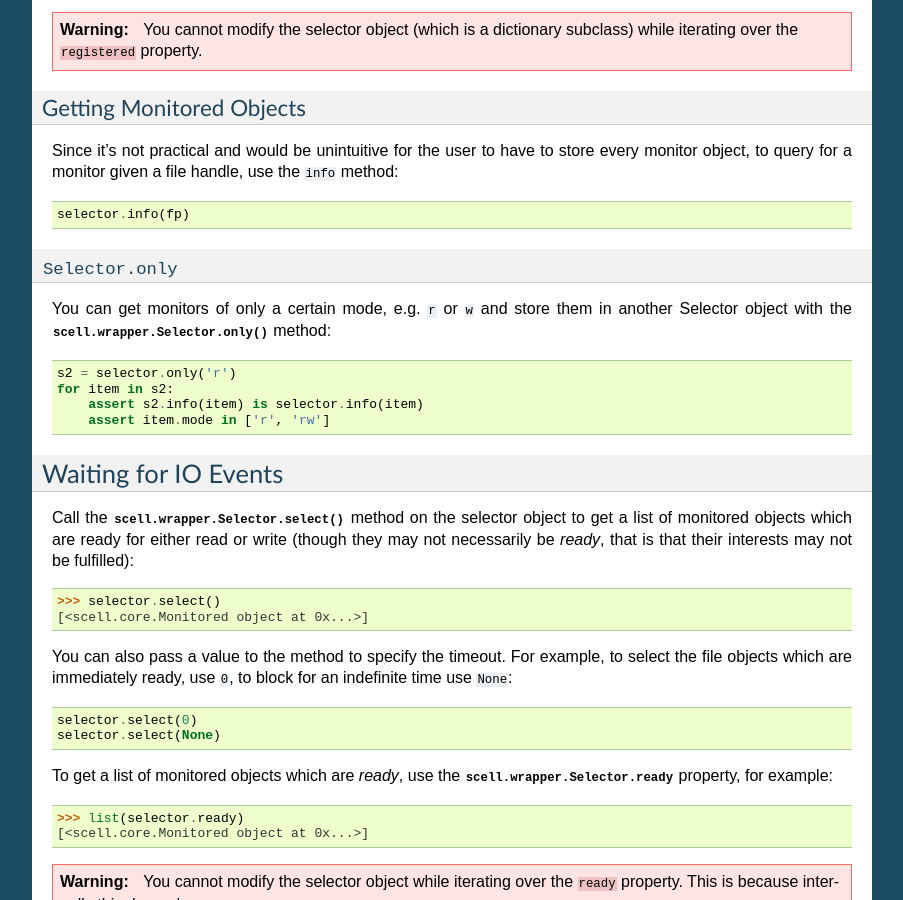
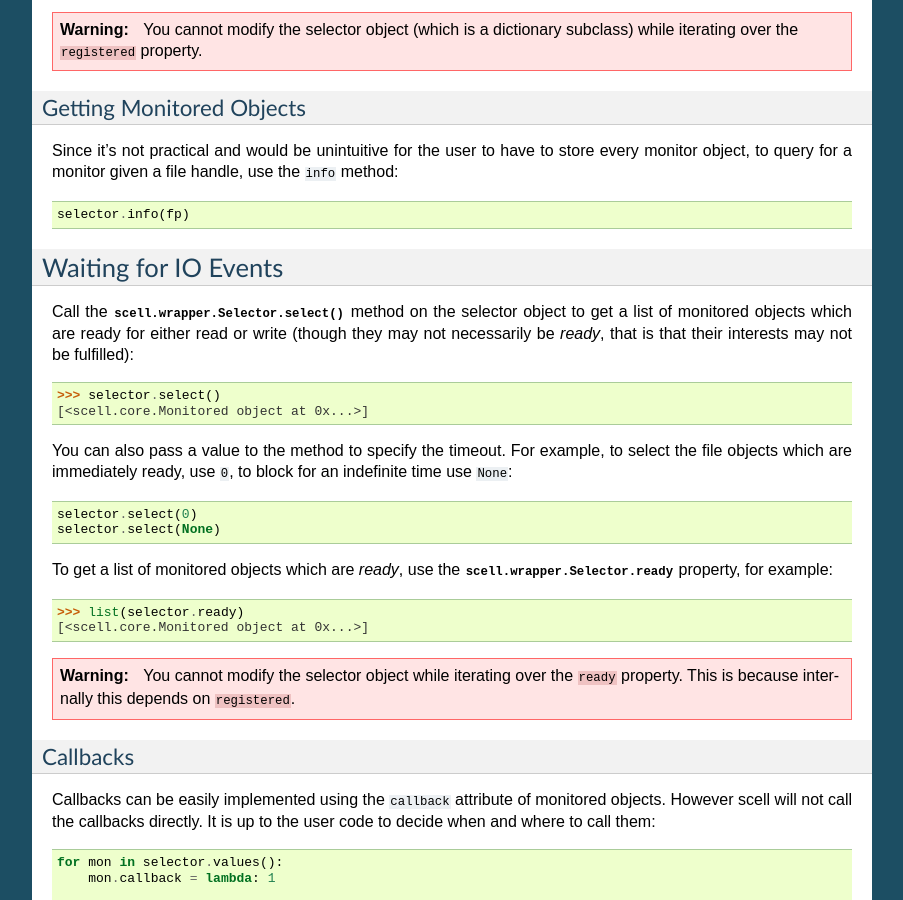
Before and after one commit to eugene-eeo/scell, a Sphinx documentation site: the page built from docs/guide.rst, in a window 1280 px wide and 900 px high, scrolled down 885 px. Shown: the whole window, without its empty margins (198-1101 px from the left). Built offline with Sphinx 7.4.7, drawn with Linux system fonts in a browser that asks for light colours; pages that are not in the unit, such as notebooks, are missing from menus.

Commit message:
update docs to remove method

```diff
--- a/docs/guide.rst
+++ b/docs/guide.rst
@@ -75,21 +75,6 @@ a monitor given a file handle, use the ``info`` method:
     selector.info(fp)
 
 
-``Selector.only``
-##################
-
-You can get monitors of only a certain mode, e.g. ``r``
-or ``w`` and store them in another Selector object with
-the :meth:`scell.wrapper.Selector.only` method:
-
-.. code-block:: python
-
-    s2 = selector.only('r')
-    for item in s2:
-        assert s2.info(item) is selector.info(item)
-        assert item.mode in ['r', 'rw']
-
-
 Waiting for IO Events
 ---------------------
 
```
